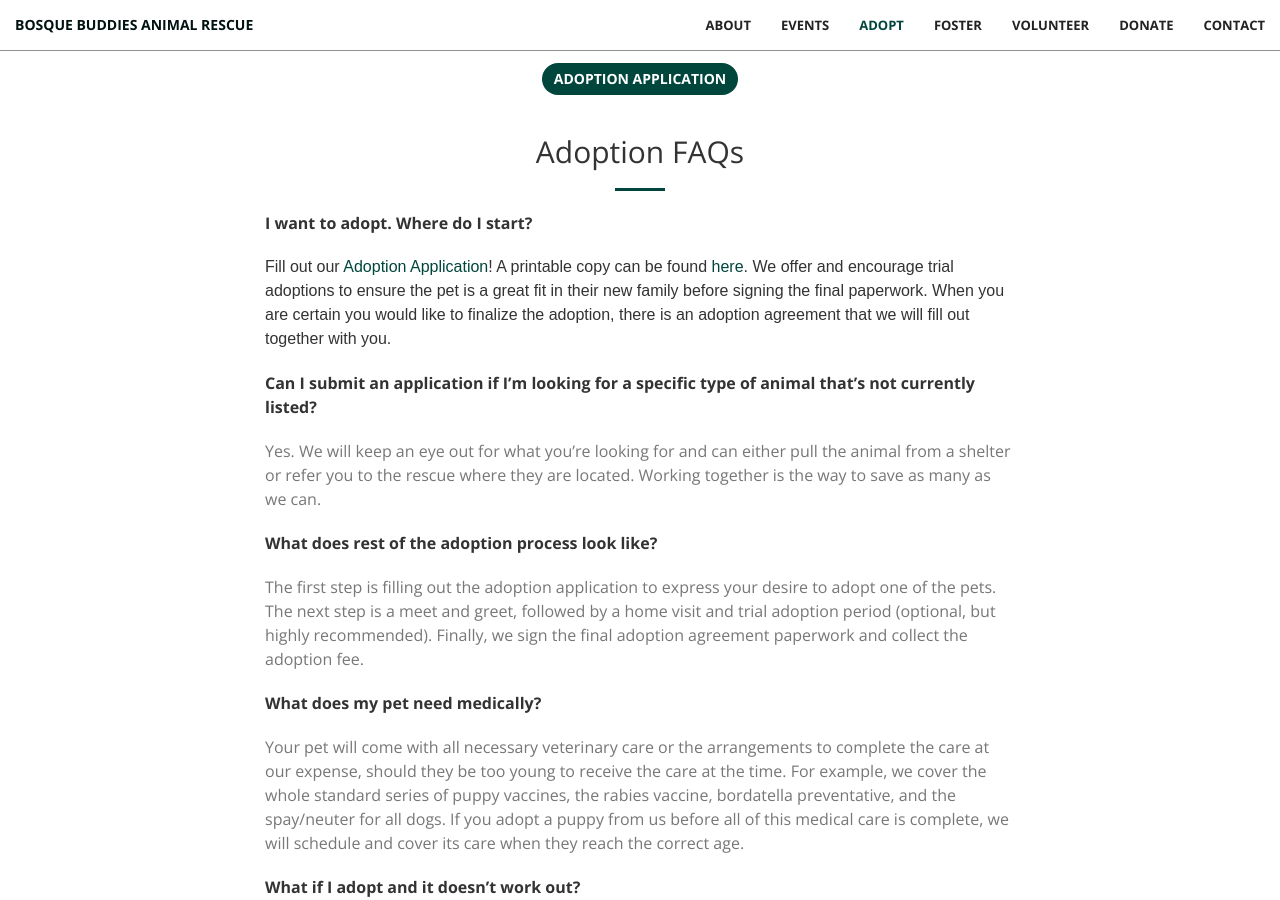
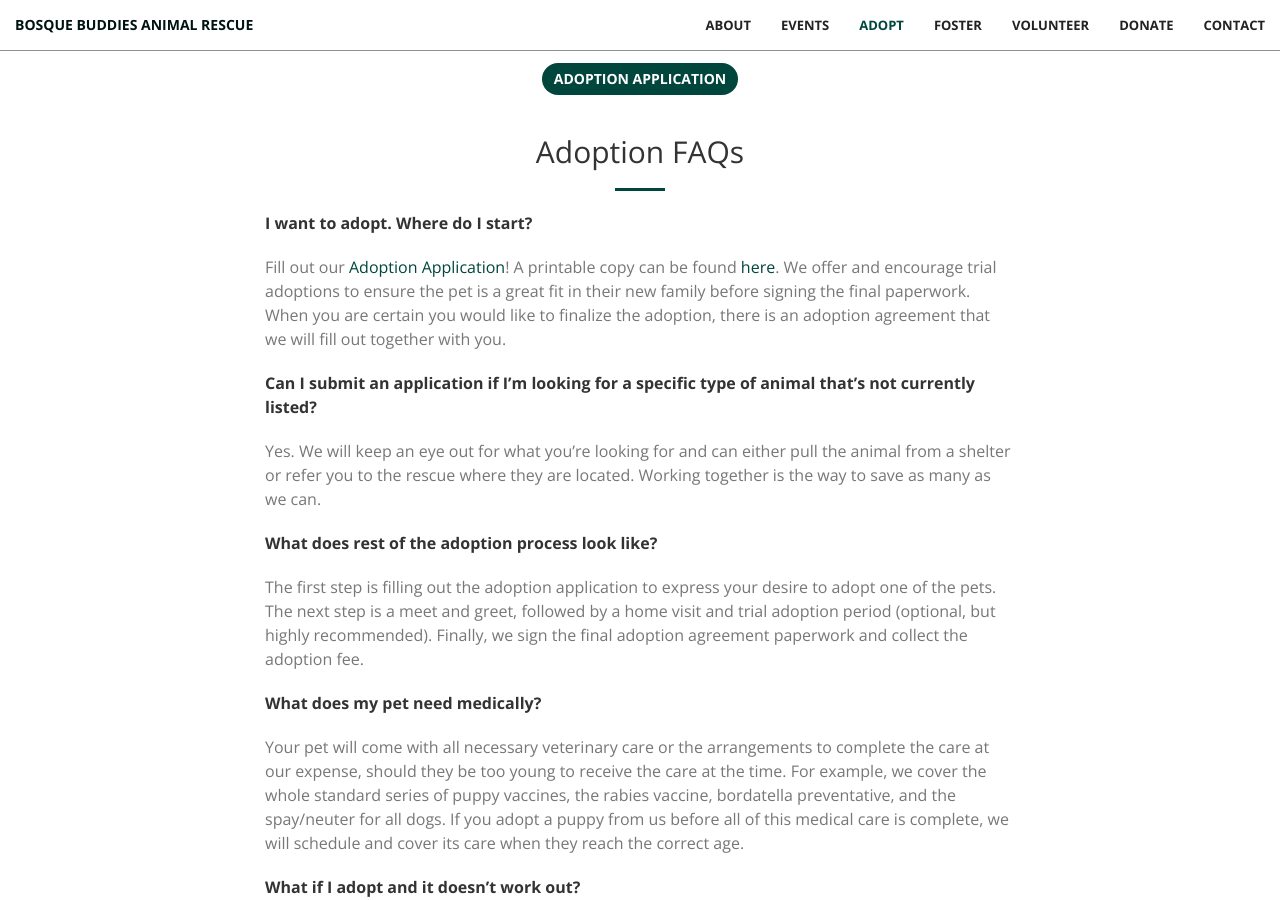
Before and after one commit to bbanimalrescue/bbanimalrescue.github.io, a Jekyll site: the page built from index.html, in a window 1280 px wide and 900 px high, scrolled down 2374 px. Built offline with Jekyll 4.4.1, drawn with Linux system fonts in a browser that asks for light colours.

Commit message:
Unfucked fonts. They should all match the theme now

```diff
--- a/_includes/adopt.html
+++ b/_includes/adopt.html
@@ -10,11 +10,11 @@
             </div>
         </div>
         <div class="row">
-            <div class="col-lg-8 col-lg-offset-2 mt-2">
+            <div class="col-lg-8 col-lg-offset-2 mt-4">
                 <h2 class="section-heading text-center" style="margin-top: 20px;">Adoption FAQs</h2>
                 <hr>
                 <p style="font-weight: bold;">I want to adopt. Where do I start?</p>
-                <p class="my-text">Fill out our <a href="https://docs.google.com/forms/d/e/1FAIpQLSfp7Vo-kmVAjhwU5DoB7XEEHFd_yw1Mg6Rz-8kG4OtxolPiTw/viewform" target="_blank" rel="noopener noreferrer">Adoption Application</a>! A printable copy can be found <a href="">here</a>. We offer and encourage trial adoptions to ensure the pet is a great fit in their new family before signing the final paperwork. When you are certain you would like to finalize the adoption, there is an adoption agreement that we will fill out together with you.</p>
+                <p class="text-muted">Fill out our <a href="https://docs.google.com/forms/d/e/1FAIpQLSfp7Vo-kmVAjhwU5DoB7XEEHFd_yw1Mg6Rz-8kG4OtxolPiTw/viewform" target="_blank" rel="noopener noreferrer">Adoption Application</a>! A printable copy can be found <a href="">here</a>. We offer and encourage trial adoptions to ensure the pet is a great fit in their new family before signing the final paperwork. When you are certain you would like to finalize the adoption, there is an adoption agreement that we will fill out together with you.</p>
                 <p style="font-weight: bold;">Can I submit an application if I’m looking for a specific type of animal that’s not currently listed?</p>
                 <p class="text-muted">Yes. We will keep an eye out for what you’re looking for and can either pull the animal from a shelter or refer you to the rescue where they are located. Working together is the way to save as many as we can.</p>
                 <p style="font-weight: bold;">What does rest of the adoption process look like?</p>
```
Also changed, not shown: 2 other files.
